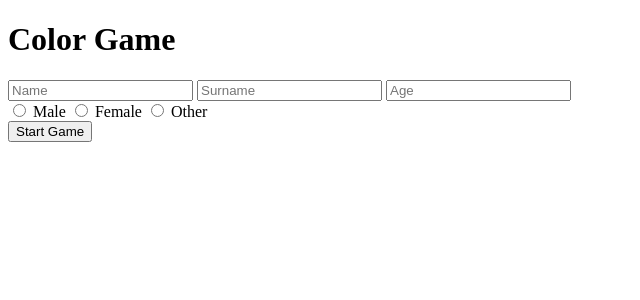
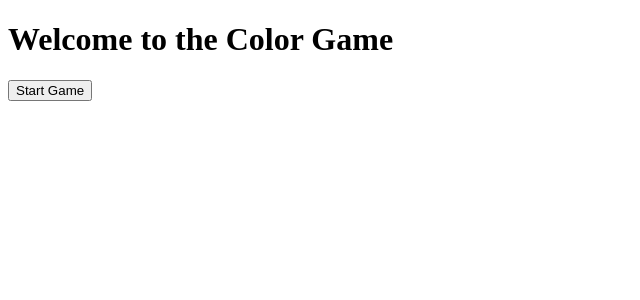
Before and after one commit to Stepa33-cpu/colorgame, a Flask app: page / in a window 1280 px wide. Shown: the top 300 px of the page, without its empty margins (0-640 px from the left). Run offline with Flask 3, Linux system fonts and the light colour scheme.

Commit message:
no db index.html

```diff
--- a/templates/index.html
+++ b/templates/index.html
@@ -129,7 +129,6 @@
             const colorGroups = document.getElementById('colorGroups').value; // Get color groups input
             level++;
 
-            try {
             const response = await fetch('/submit_answer', {
                 method: 'POST',
                 headers: {
@@ -145,39 +144,41 @@
                 }),
             });
 
-                // Check if response is ok
-                if (!response.ok) {
-                    throw new Error(`HTTP error! status: ${response.status}`);
-                }
-
             const data = await response.json();
             alert(data.message);
             if (level <= 10) {
                 startLevel(); // Proceed to next level
             } else {
-                    alert('Game over! Thank you for playing.');
+                endGame();
             }
-            } catch (error) {
-                console.error('Error submitting answer:', error);
-                alert('An error occurred: ' + error.message);
         }
+
+        // End the game
+        function endGame() {
+            document.getElementById('color-grid').innerHTML = ''; // Clear the grid
+            alert("Congratulations! You've completed all levels!");
         }
     </script>
 </head>
-<body onload="startGame()">
-    <h1>Color Game</h1>
+<body>
+    <h1>Welcome to the Color Game</h1>
+    <button onclick="startGame()">Start Game</button>
+
     <div id="user-info">
-        <input type="text" id="name" placeholder="Name" required>
-        <input type="text" id="surname" placeholder="Surname" required>
-        <input type="number" id="age" placeholder="Age" required>
-        <div>
-            <label><input type="radio" name="gender" value="Male" required> Male</label>
-            <label><input type="radio" name="gender" value="Female" required> Female</label>
-            <label><input type="radio" name="gender" value="Other" required> Other</label>
+        <h2>User Information</h2>
+        <label>Name:</label>
+        <input type="text" id="name" required><br>
+        <label>Surname:</label>
+        <input type="text" id="surname" required><br>
+        <label>Age:</label>
+        <input type="number" id="age" required><br>
+        <label>Gender:</label><br>
+        <input type="radio" name="gender" value="Male" required> Male<br>
+        <input type="radio" name="gender" value="Female" required> Female<br>
+        <button onclick="saveUserInfo()">Save Info</button>
     </div>
-        <button onclick="saveUserInfo()">Start Game</button>
-    </div>
+
     <div id="color-grid"></div>
-    <div id="button-container"></div>
+    <div id="button-container"></div> <!-- Button container for buttons -->
 </body>
 </html>
```
Lines whose indentation alone changed are shown as unchanged.
